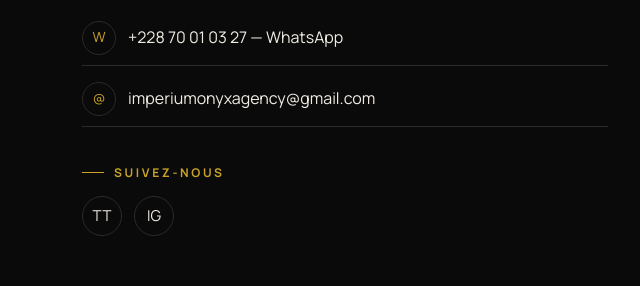
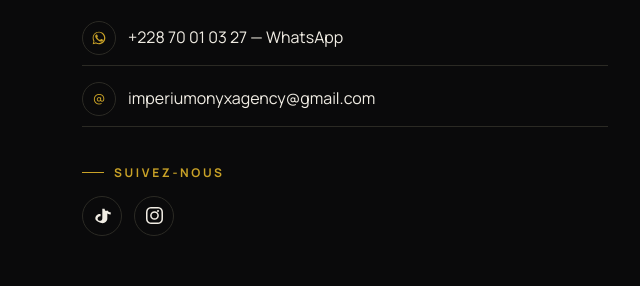
Before and after one commit to Comte-tech/imperium-onyx-site, a plain HTML site: page index.html in a window 1280 px wide. Shown: the part 4583-4869 px from the top of the page, 0-640 px from the left. Drawn offline with Linux system fonts and the light colour scheme.

Commit message:
Update index.html

```diff
--- a/index.html
+++ b/index.html
@@ -173,13 +173,17 @@
         <p class="eyebrow" style="margin-bottom:20px;">Contact</p>
         <h2 style="font-size:34px; margin-bottom:24px;">Parlons de votre projet.</h2>
         <div class="contact-list">
-          <a href="https://wa.me/22870010327" target="_blank" rel="noopener"><span class="ico">W</span> +228 70 01 03 27 — WhatsApp</a>
+          <a href="https://wa.me/22870010327" target="_blank" rel="noopener"><span class="ico"><svg width="16" height="16" viewBox="0 0 24 24" fill="currentColor"><path d="M17.47 14.38c-.29-.15-1.7-.84-1.97-.93-.26-.1-.46-.15-.65.15-.19.29-.75.93-.92 1.12-.17.19-.34.22-.63.07-.29-.15-1.22-.45-2.32-1.43-.86-.76-1.43-1.71-1.6-2-.17-.29-.02-.45.13-.6.13-.13.29-.34.43-.51.15-.17.19-.29.29-.48.1-.19.05-.36-.02-.51-.07-.15-.65-1.56-.89-2.14-.23-.56-.47-.48-.65-.49-.17-.01-.36-.01-.55-.01-.19 0-.51.07-.77.36-.26.29-1.01.99-1.01 2.4s1.04 2.79 1.18 2.98c.15.19 2.03 3.1 4.92 4.35.69.3 1.22.47 1.64.61.69.22 1.31.19 1.81.11.55-.08 1.7-.7 1.94-1.37.24-.68.24-1.25.17-1.37-.07-.12-.26-.19-.55-.34z"/><path d="M12.02 2.5c-5.25 0-9.51 4.25-9.51 9.5 0 1.68.44 3.29 1.28 4.71L2.5 21.5l4.9-1.24c1.37.75 2.93 1.15 4.61 1.15h.01c5.25 0 9.51-4.25 9.51-9.5s-4.26-9.41-9.51-9.41zm0 17.36h-.01c-1.47 0-2.91-.39-4.17-1.15l-.3-.18-3.09.8.82-3.02-.2-.31a7.86 7.86 0 0 1-1.2-4.2c0-4.35 3.54-7.89 7.89-7.89 2.11 0 4.09.82 5.58 2.31a7.83 7.83 0 0 1 2.31 5.58c0 4.35-3.54 7.86-7.63 7.86z"/></svg></span> +228 70 01 03 27 — WhatsApp</a>
           <a href="mailto:imperiumonyxagency@gmail.com"><span class="ico">@</span> imperiumonyxagency@gmail.com</a>
         </div>
         <p class="eyebrow" style="margin-bottom:14px;">Suivez-nous</p>
         <div class="socials">
-          <a href="https://www.tiktok.com/@imperium.onyx" target="_blank" rel="noopener" aria-label="TikTok">TT</a>
-          <a href="https://www.instagram.com/imperium_onyx" target="_blank" rel="noopener" aria-label="Instagram">IG</a>
+          <a href="https://www.tiktok.com/@imperium.onyx" target="_blank" rel="noopener" aria-label="TikTok">
+            <svg width="17" height="17" viewBox="0 0 24 24" fill="currentColor"><path d="M16.6 5.82c-1.02-.9-1.62-2.15-1.68-3.42h-3.2v13.86c0 1.83-1.49 3.32-3.32 3.32-1.83 0-3.32-1.49-3.32-3.32s1.49-3.32 3.32-3.32c.31 0 .61.05.9.13V9.79c-.29-.04-.6-.06-.9-.06-3.6 0-6.52 2.92-6.52 6.52S8.7 22.77 12.3 22.77s6.52-2.92 6.52-6.52V9.01c1.34 1.02 2.98 1.63 4.78 1.63v-3.2c-1.05 0-2.03-.32-2.85-.86-.71-.46-1.31-1.07-1.75-1.76z"/></svg>
+          </a>
+          <a href="https://www.instagram.com/imperium_onyx" target="_blank" rel="noopener" aria-label="Instagram">
+            <svg width="17" height="17" viewBox="0 0 24 24" fill="currentColor"><path d="M12 2.16c3.2 0 3.58.01 4.85.07 1.17.05 1.8.25 2.23.41.56.22.96.48 1.38.9.42.42.68.82.9 1.38.16.42.36 1.06.41 2.23.06 1.27.07 1.65.07 4.85s-.01 3.58-.07 4.85c-.05 1.17-.25 1.8-.41 2.23-.22.56-.48.96-.9 1.38-.42.42-.82.68-1.38.9-.42.16-1.06.36-2.23.41-1.27.06-1.65.07-4.85.07s-3.58-.01-4.85-.07c-1.17-.05-1.8-.25-2.23-.41-.56-.22-.96-.48-1.38-.9-.42-.42-.68-.82-.9-1.38-.16-.42-.36-1.06-.41-2.23-.06-1.27-.07-1.65-.07-4.85s.01-3.58.07-4.85c.05-1.17.25-1.8.41-2.23.22-.56.48-.96.9-1.38.42-.42.82-.68 1.38-.9.42-.16 1.06-.36 2.23-.41 1.27-.06 1.65-.07 4.85-.07M12 0C8.74 0 8.33.01 7.05.07c-1.28.06-2.15.26-2.91.56-.79.31-1.46.72-2.13 1.38-.66.67-1.07 1.34-1.38 2.13-.3.76-.5 1.63-.56 2.91C.01 8.33 0 8.74 0 12s.01 3.67.07 4.95c.06 1.28.26 2.15.56 2.91.31.79.72 1.46 1.38 2.13.67.66 1.34 1.07 2.13 1.38.76.3 1.63.5 2.91.56C8.33 23.99 8.74 24 12 24s3.67-.01 4.95-.07c1.28-.06 2.15-.26 2.91-.56.79-.31 1.46-.72 2.13-1.38.66-.67 1.07-1.34 1.38-2.13.3-.76.5-1.63.56-2.91.06-1.28.07-1.69.07-4.95s-.01-3.67-.07-4.95c-.06-1.28-.26-2.15-.56-2.91-.31-.79-.72-1.46-1.38-2.13-.67-.66-1.34-1.07-2.13-1.38-.76-.3-1.63-.5-2.91-.56C15.67.01 15.26 0 12 0zm0 5.84A6.16 6.16 0 1 0 18.16 12 6.16 6.16 0 0 0 12 5.84zm0 10.16A4 4 0 1 1 16 12a4 4 0 0 1-4 4zm6.4-10.4a1.44 1.44 0 1 1-1.44-1.44 1.44 1.44 0 0 1 1.44 1.44z"/></svg>
+          </a>
         </div>
       </div>
       <div class="reveal">
```
